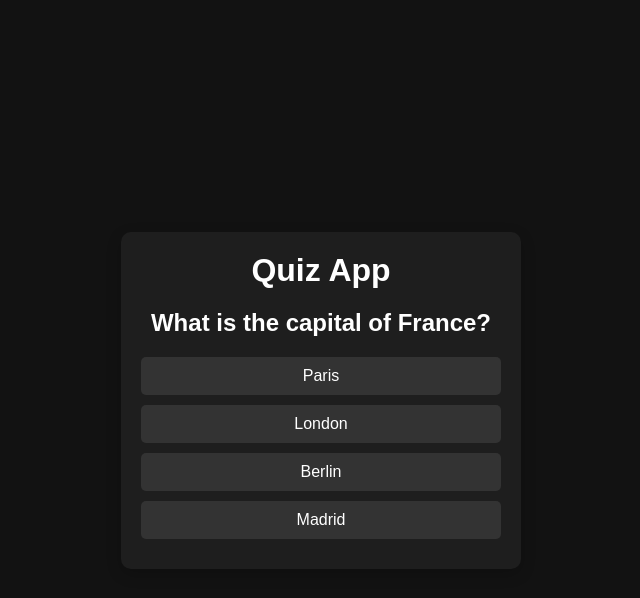
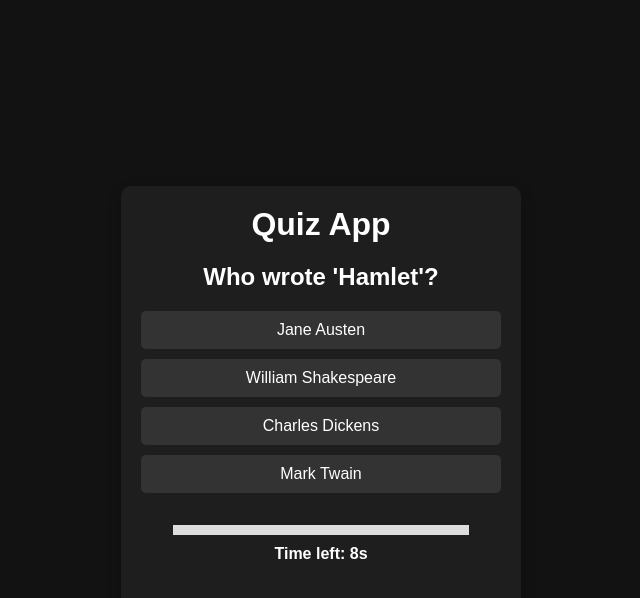
Before and after one commit to kushagrapandey-cmd/Quiz-APP, a plain HTML site: page index.html in a window 1280 px wide. Both pictures are taken after a click on the button "Start Quiz". Shown: the whole page, without its empty margins (319-959 px from the left). Drawn offline with Linux system fonts and the light colour scheme.

Commit message:
progress bar & timer are added

```diff
--- a/index.html
+++ b/index.html
@@ -24,6 +24,12 @@
         </div>
         <button id="start-btn">Start Quiz</button>
       </div>
+      <!-- HTML Additions -->
+      <div class="progress-timer">
+         <div id="progress-bar-container"><div id="progress-bar"></div></div>
+      <div id="timer">Time left: <span id="time-left">10</span>s</div>
+      </div>
+
     </div>
     <script src="script.js"></script>
   </body>
--- a/script.js
+++ b/script.js
@@ -8,7 +8,14 @@ document.addEventListener("DOMContentLoaded", () => {
   const resultContainer = document.getElementById("result-container");
   const scoreDisplay = document.getElementById("score");
 
-  const questions = [
+  const progressBar = document.getElementById("progress-bar");
+  const timeLeftDisplay = document.getElementById("time-left");
+
+
+  let timerInterval;
+  let timeLeft = 10;
+
+  let questions = [
     {
       question: "What is the capital of France?",
       choices: ["Paris", "London", "Berlin", "Madrid"],
@@ -33,13 +40,12 @@ document.addEventListener("DOMContentLoaded", () => {
 
   let currentQuestionIndex = 0;
   let score = 0;
-
-  // track whether user got each question correct or not
-  let answeredCorrectlyFlags = new Array(questions.length).fill(false);
+  let answeredCorrectlyFlags = [];
 
   startBtn.addEventListener("click", startQuiz);
 
   nextBtn.addEventListener("click", () => {
+    clearInterval(timerInterval);
     currentQuestionIndex++;
     if (currentQuestionIndex < questions.length) {
       showQuestion();
@@ -51,7 +57,7 @@ document.addEventListener("DOMContentLoaded", () => {
   restartBtn.addEventListener("click", () => {
     currentQuestionIndex = 0;
     score = 0;
-    answeredCorrectlyFlags = new Array(questions.length).fill(false);
+    answeredCorrectlyFlags = [];
     resultContainer.classList.add("hidden");
     startQuiz();
   });
@@ -60,6 +66,7 @@ document.addEventListener("DOMContentLoaded", () => {
     startBtn.classList.add("hidden");
     resultContainer.classList.add("hidden");
     questionContainer.classList.remove("hidden");
+    shuffleArray(questions); // shuffle questions
     showQuestion();
   }
 
@@ -67,11 +74,33 @@ document.addEventListener("DOMContentLoaded", () => {
     nextBtn.classList.add("hidden");
     questionText.textContent = questions[currentQuestionIndex].question;
     choicesList.innerHTML = "";
+    answeredCorrectlyFlags[currentQuestionIndex] = false;
 
-    questions[currentQuestionIndex].choices.forEach((choice) => {
+    // update progress bar
+    const progressPercent = ((currentQuestionIndex) / questions.length) * 100;
+    progressBar.style.width = `${progressPercent}%`;
+
+    // start/reset timer
+    timeLeft = 10;
+    timeLeftDisplay.textContent = timeLeft;
+    clearInterval(timerInterval);
+    timerInterval = setInterval(() => {
+      timeLeft--;
+      timeLeftDisplay.textContent = timeLeft;
+      if (timeLeft === 0) {
+        clearInterval(timerInterval);
+        nextBtn.classList.remove("hidden");
+        disableOptions(); // prevent more selection
+      }
+    }, 1000);
+
+    // shuffle options
+    let choices = [...questions[currentQuestionIndex].choices];
+    shuffleArray(choices);
+
+    choices.forEach((choice) => {
       const li = document.createElement("li");
       li.textContent = choice;
-
 
       li.addEventListener("click", () => {
         const allOptions = document.querySelectorAll("li");
@@ -83,17 +112,18 @@ document.addEventListener("DOMContentLoaded", () => {
         const wasCorrect = answeredCorrectlyFlags[currentQuestionIndex];
 
         if (choice === correctAnswer && !wasCorrect) {
-          // switched from wrong to correct
           score++;
+
           answeredCorrectlyFlags[currentQuestionIndex] = true;
         } else if (choice !== correctAnswer && wasCorrect) {
-          // switched from correct to wrong
           score--;
+
           answeredCorrectlyFlags[currentQuestionIndex] = false;
+        } else {
+
         }
 
         nextBtn.classList.remove("hidden");
-        console.log(score);
       });
 
       choicesList.appendChild(li);
@@ -104,5 +134,22 @@ document.addEventListener("DOMContentLoaded", () => {
     questionContainer.classList.add("hidden");
     resultContainer.classList.remove("hidden");
     scoreDisplay.textContent = `${score} out of ${questions.length}`;
+    progressBar.style.width = `100%`;
+    clearInterval(timerInterval);
+  }
+
+  function disableOptions() {
+    const allOptions = document.querySelectorAll("li");
+    allOptions.forEach((option) => {
+      option.style.pointerEvents = "none";
+    });
+  }
+
+  // Utility function to shuffle an array
+  function shuffleArray(array) {
+    for (let i = array.length - 1; i > 0; i--) {
+      const j = Math.floor(Math.random() * (i + 1));
+      [array[i], array[j]] = [array[j], array[i]];
+    }
   }
 });
--- a/styles.css
+++ b/styles.css
@@ -68,3 +68,24 @@ button:hover {
 .hidden {
   display: none;
 }
+
+#progress-bar-container {
+  width: 100%;
+  height: 10px;
+  background: #ddd;
+  margin-bottom: 10px;
+}
+#progress-bar {
+  height: 100%;
+  width: 0%;
+  background: #baff0d;
+  transition: width 0.3s;
+}
+#timer {
+  font-weight: bold;
+  margin-bottom: 10px;
+}
+
+.progress-timer{
+  margin: 2rem;
+}
```
